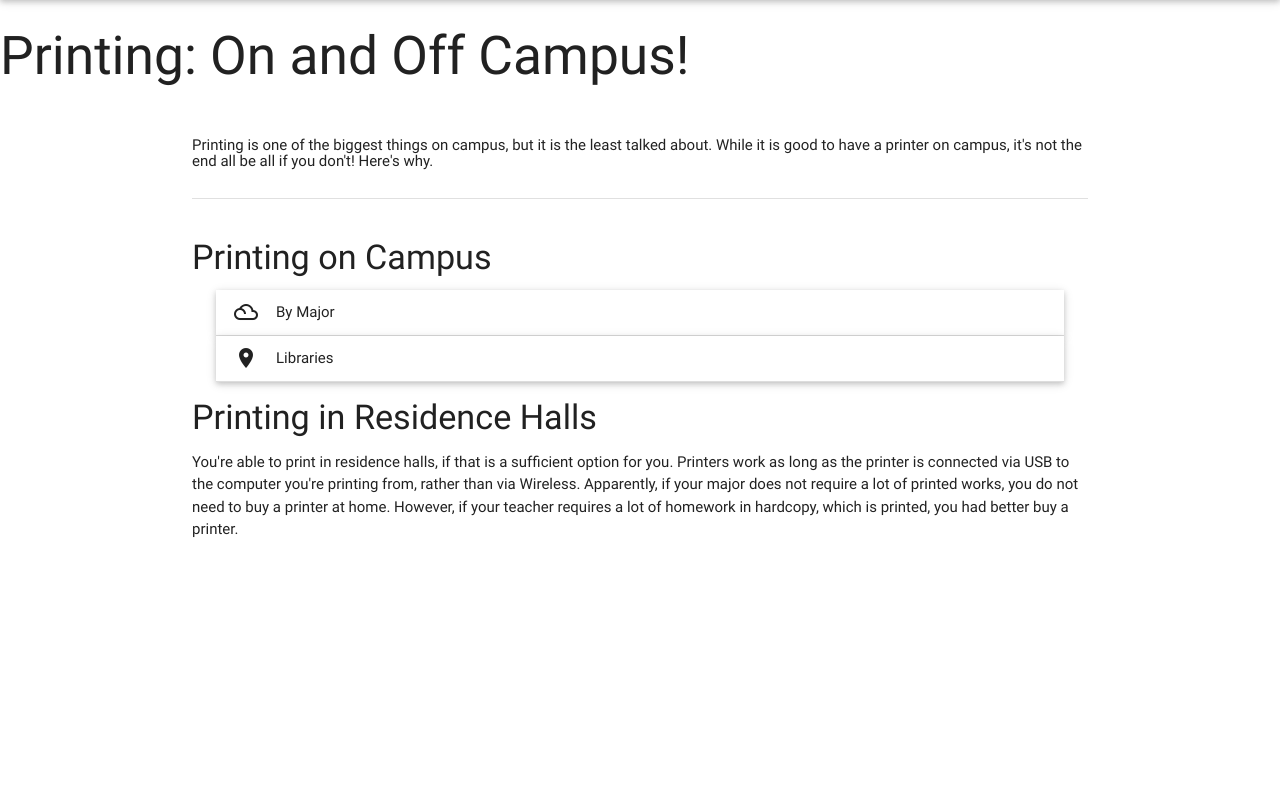
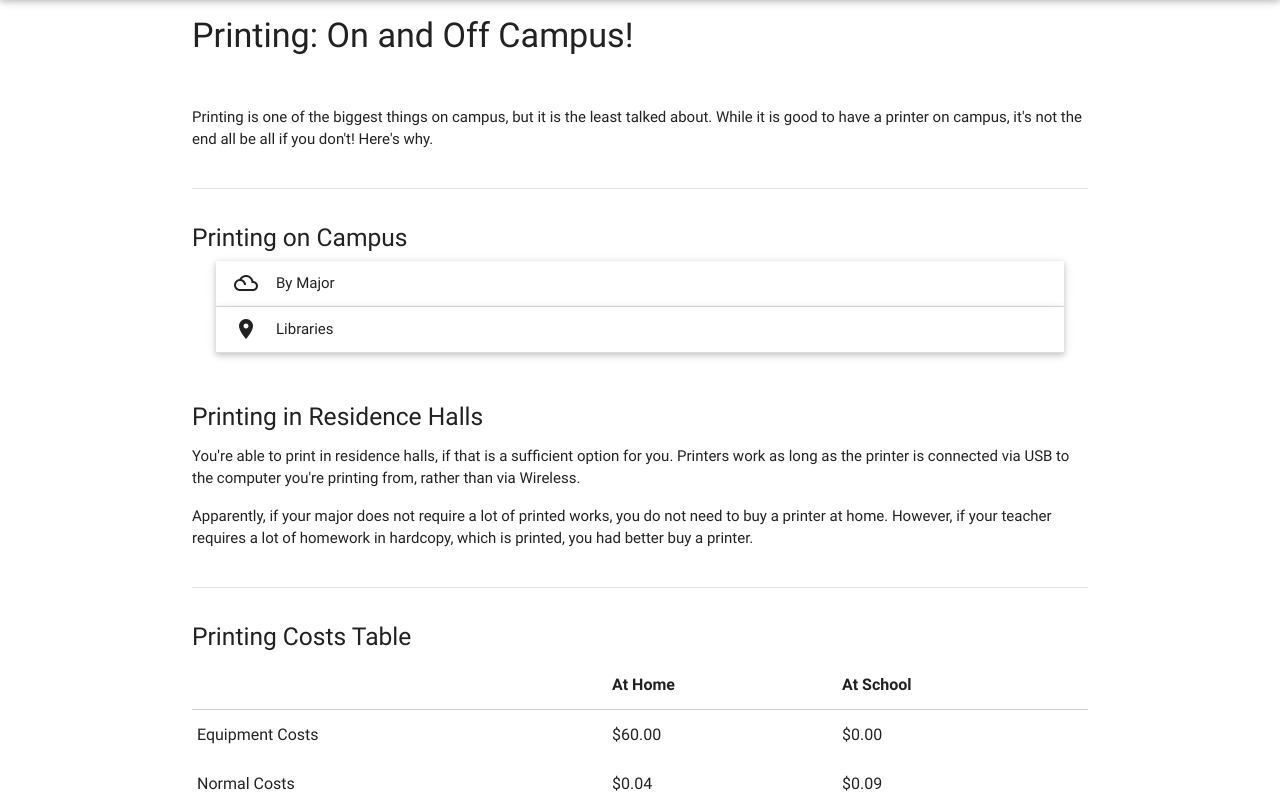
Before and after one commit to Kamariw95/howToOSU, a PHP site: page /printing.php in a window 1280 px wide. Shown: the part 64-872 px from the top of the page. Before the commit the page ends 601 px from the top, so only its background shows below. Run offline with PHP 8.4, Linux system fonts and the light colour scheme; some libraries are stand-ins or nearby versions.

Commit message:
Cleans up some of the UI

```diff
--- a/printing.php
+++ b/printing.php
@@ -1,15 +1,16 @@
 <?php
 include_once "nav.php";
 ?>
-<h2> Printing: On and Off Campus! </h2>
+
 <div class = "container">
+  <h4> Printing: On and Off Campus! </h4>
   <br />
-  <h6> Printing is one of the biggest things on campus, but it is the least talked about. While it is good to have a printer on campus, it&#39;s not the end all be all if you don&#39;t! Here&#39;s why.</h6>
+  <p> Printing is one of the biggest things on campus, but it is the least talked about. While it is good to have a printer on campus, it&#39;s not the end all be all if you don&#39;t! Here&#39;s why.</p>
   <br />
   <div class="divider"> </div>
   <br/>
 
-  <h4> Printing on Campus </h4>
+  <h5> Printing on Campus </h5>
 
   <div class="content">
     <ul class="collapsible popout" data-collapsible="accordion">
@@ -27,10 +28,37 @@
           </li>
         </ul>
       </div>
+      <br/>
+      <h5>Printing in Residence Halls</h5>
 
-  <h4>Printing in Residence Halls</h4>
+      <p>You&#39;re able to print in residence halls, if that is a sufficient option for you. Printers work as long as the printer is connected via USB to the computer you&#39;re printing from, rather than via Wireless. </p>
 
-  You&#39;re able to print in residence halls, if that is a sufficient option for you. Printers work as long as the printer is connected via USB to the computer you&#39;re printing from, rather than via Wireless.
-
-  Apparently, if your major does not require a lot of printed works, you do not need to buy a printer at home. However, if your teacher requires a lot of homework in hardcopy, which is printed, you had better buy a printer.
+      <p>Apparently, if your major does not require a lot of printed works, you do not need to buy a printer at home. However, if your teacher requires a lot of homework in hardcopy, which is printed, you had better buy a printer.</p>
+      <br/>
+      <div class="divider"> </div>
+      <br/>
+      <h5> Printing Costs Table </h5>
+      <div class="content">
+        <table class ="highlight responsive-table">
+          <thead>
+            <tr>
+              <th data-field="id"></th>
+              <th data-field="name">At Home</th>
+              <th data-field="price">At School</th>
+            </tr>
+          </thead>
+          <tbody>
+            <tr>
+              <td>Equipment Costs</td>
+              <td>$60.00</td>
+              <td>$0.00</td>
+            </tr>
+            <tr>
+              <td>Normal Costs</td>
+              <td>$0.04</td>
+              <td>$0.09</td>
+            </tr>
+          </tbody>
+        </table>
       </div>
+    </div>
```
Also changed, not shown: books.php (+4 -4 lines), software.php (+23 -7 lines). Lines whose indentation alone changed are shown as unchanged.
